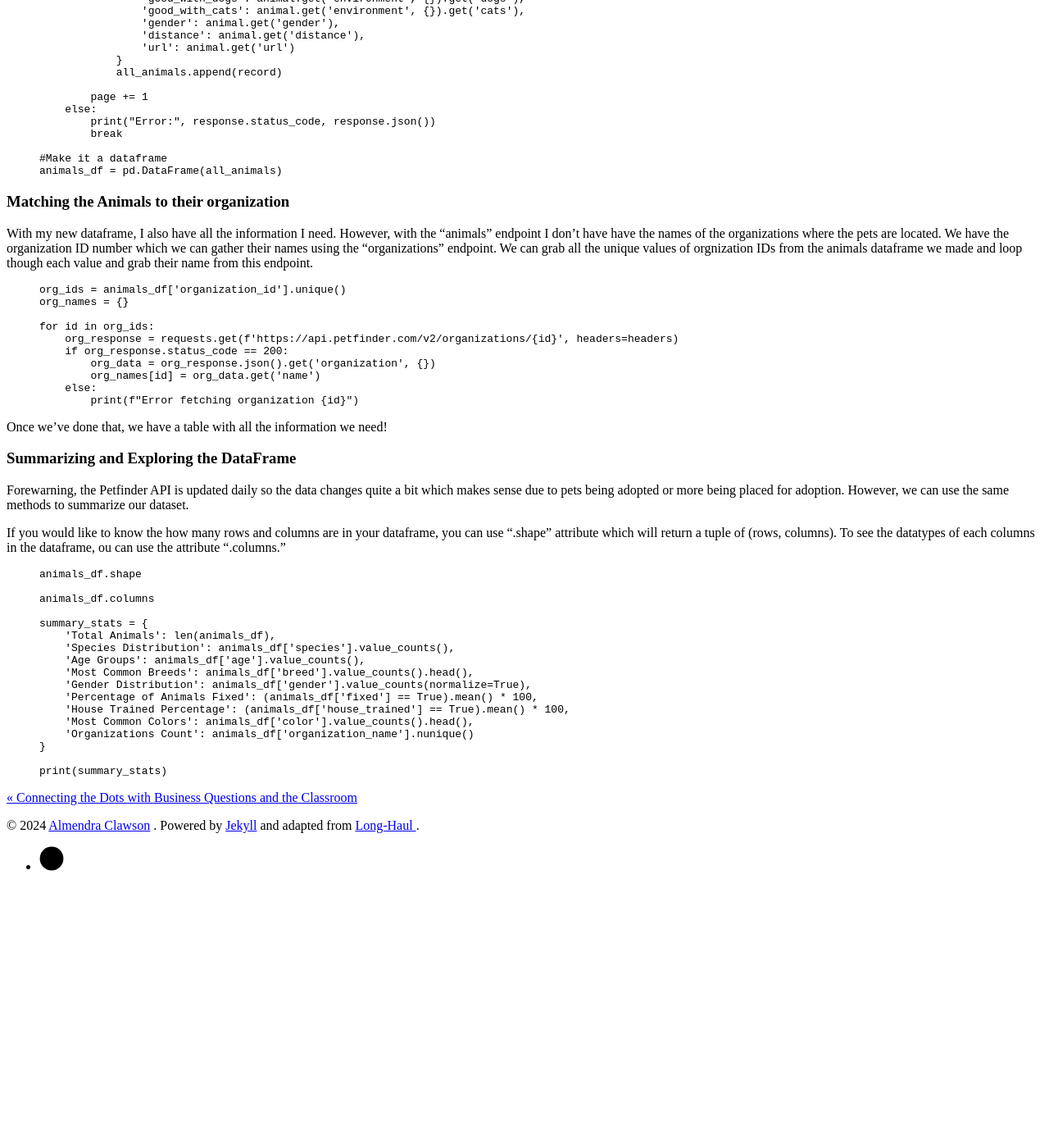
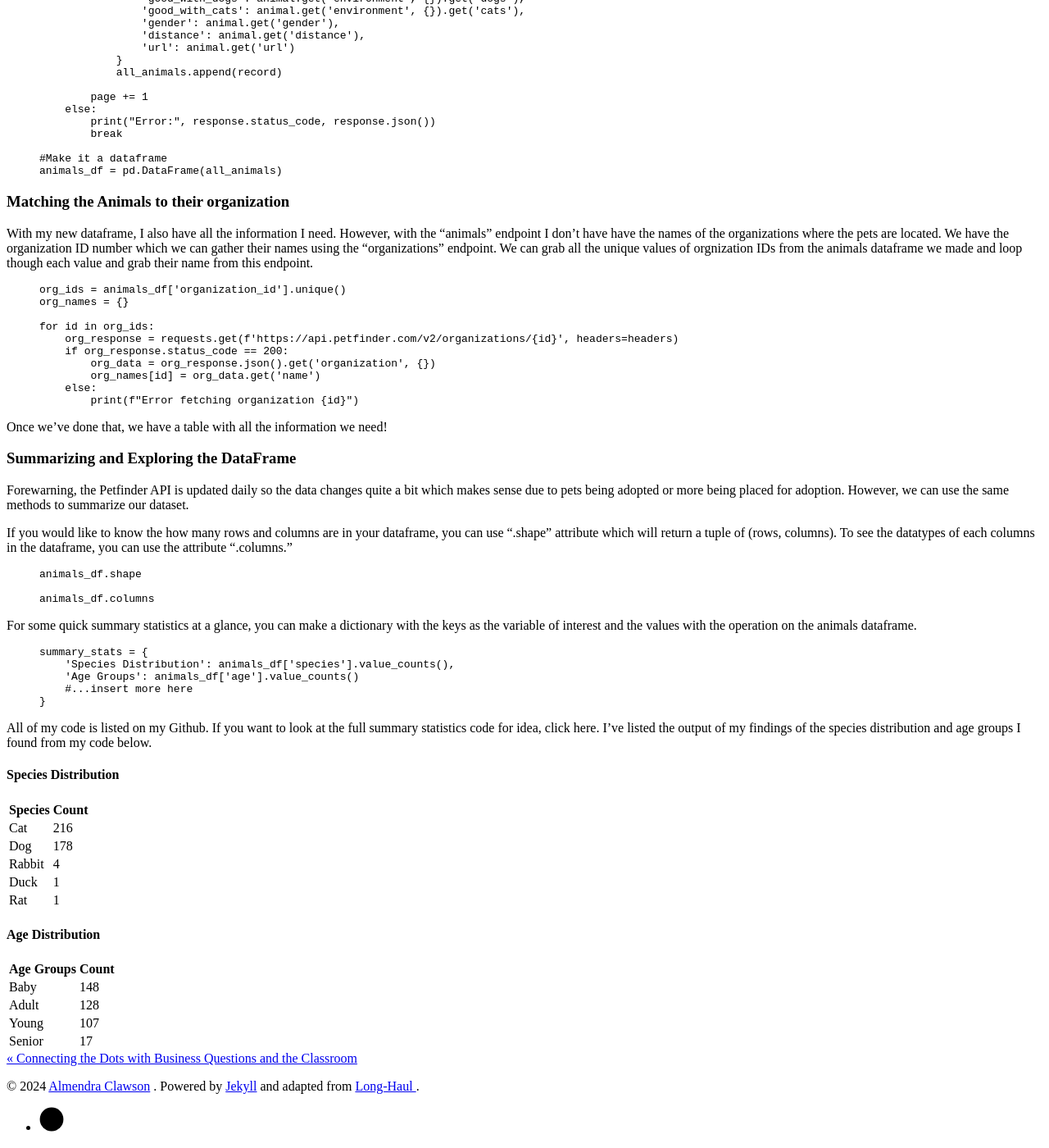
Before and after one commit to clawmendra/my-blog, a Jekyll site: the page built from _posts/2024-10-28-petfinder.md, in a window 1280 px wide and 1400 px high, scrolled down 1814 px. Shown: the whole window at 82% size. Built offline with Jekyll 4.4.1, drawn with Linux system fonts in a browser that asks for light colours; nearby versions of some CDN libraries; before the commit the page ends 2896 px from its top, so only the background shows below that.

```diff
--- a/_posts/2024-10-28-petfinder.md
+++ b/_posts/2024-10-28-petfinder.md
@@ -134,25 +134,42 @@
 
 Forewarning, the Petfinder API is updated daily so the data changes quite a bit which makes sense due to pets being adopted or more being placed for adoption. However, we can use the same methods to summarize our dataset.
 
-If you would like to know the how many rows and columns are in your dataframe, you can use ".shape" attribute which will return a tuple of (rows, columns). To see the datatypes of each columns in the dataframe, ou can use the attribute ".columns."
+If you would like to know the how many rows and columns are in your dataframe, you can use ".shape" attribute which will return a tuple of (rows, columns). To see the datatypes of each columns in the dataframe, you can use the attribute ".columns."
 {%- highlight python -%}
 
 animals_df.shape
 
 animals_df.columns
 
+{%- endhighlight -%}
+
+For some quick summary statistics at a glance, you can make a dictionary with the keys as the variable of interest and the values with the operation on the animals dataframe.
+
+{%- highlight python -%}
 summary_stats = {
-    'Total Animals': len(animals_df),
     'Species Distribution': animals_df['species'].value_counts(),
-    'Age Groups': animals_df['age'].value_counts(),
-    'Most Common Breeds': animals_df['breed'].value_counts().head(),
-    'Gender Distribution': animals_df['gender'].value_counts(normalize=True),
-    'Percentage of Animals Fixed': (animals_df['fixed'] == True).mean() * 100,
-    'House Trained Percentage': (animals_df['house_trained'] == True).mean() * 100,
-    'Most Common Colors': animals_df['color'].value_counts().head(),
-    'Organizations Count': animals_df['organization_name'].nunique()
+    'Age Groups': animals_df['age'].value_counts()
+    #...insert more here
 }
+{%- endhighlight -%}
 
-print(summary_stats)
+All of my code is listed on my Github. If you want to look at the full summary statistics code for idea, click here. I've listed the output of my findings of the species distribution and age groups I found from my code below.
 
-{%- endhighlight -%}
+#### Species Distribution
+
+| Species     | Count       |
+| ----------- | ----------- |
+| Cat         | 216         |
+| Dog         | 178         |
+| Rabbit      | 4           |
+| Duck        | 1           |
+| Rat         | 1           |
+
+#### Age Distribution
+
+| Age Groups  | Count       |
+| ----------- | ----------- |
+| Baby        | 148         |
+| Adult       | 128         |
+| Young       | 107         |
+| Senior      | 17          |
```
Also changed, not shown: assets/img/catprop.png (added), assets/img/petcomp.png (added), assets/img/totalanimals.png (added).
